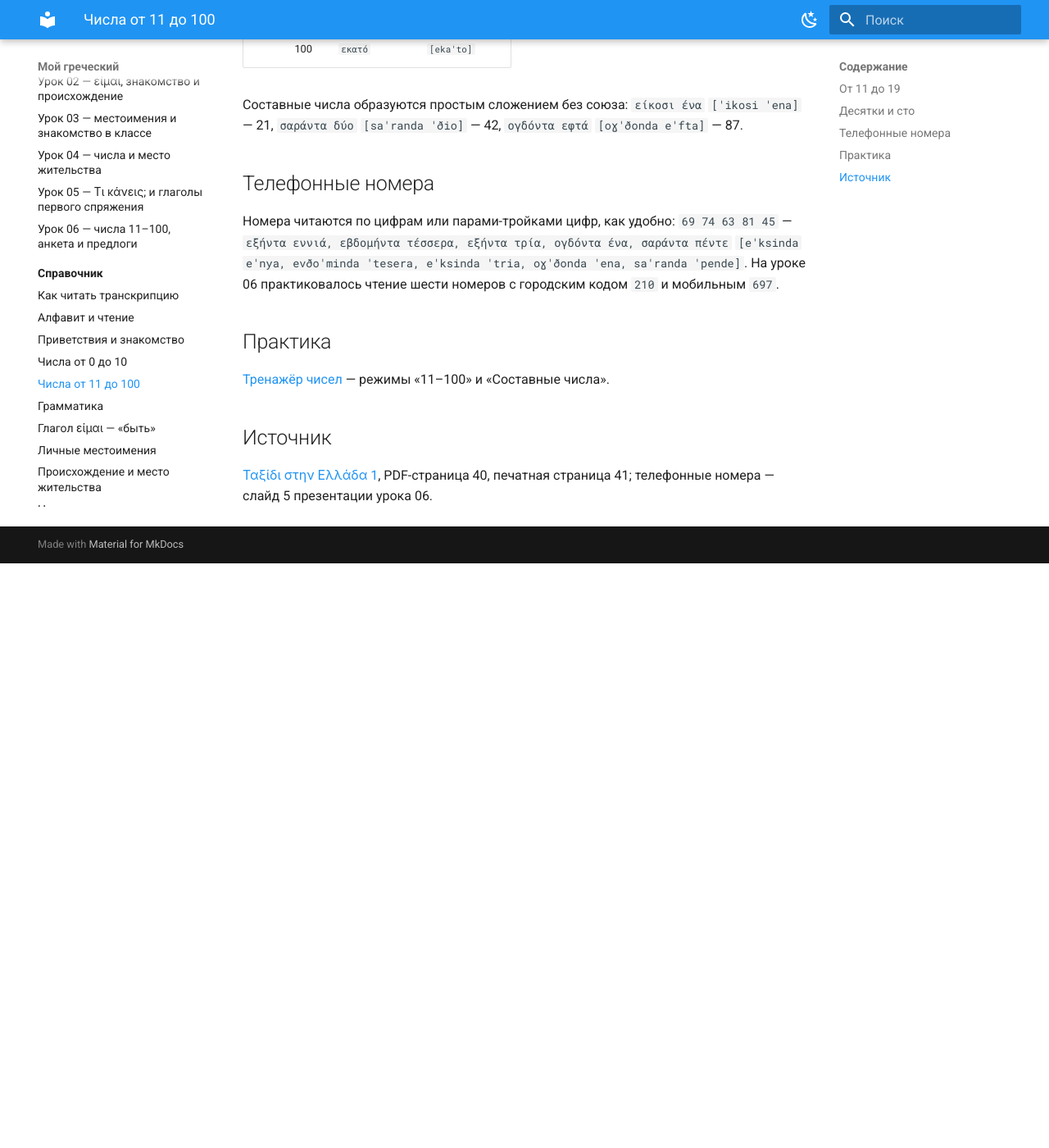
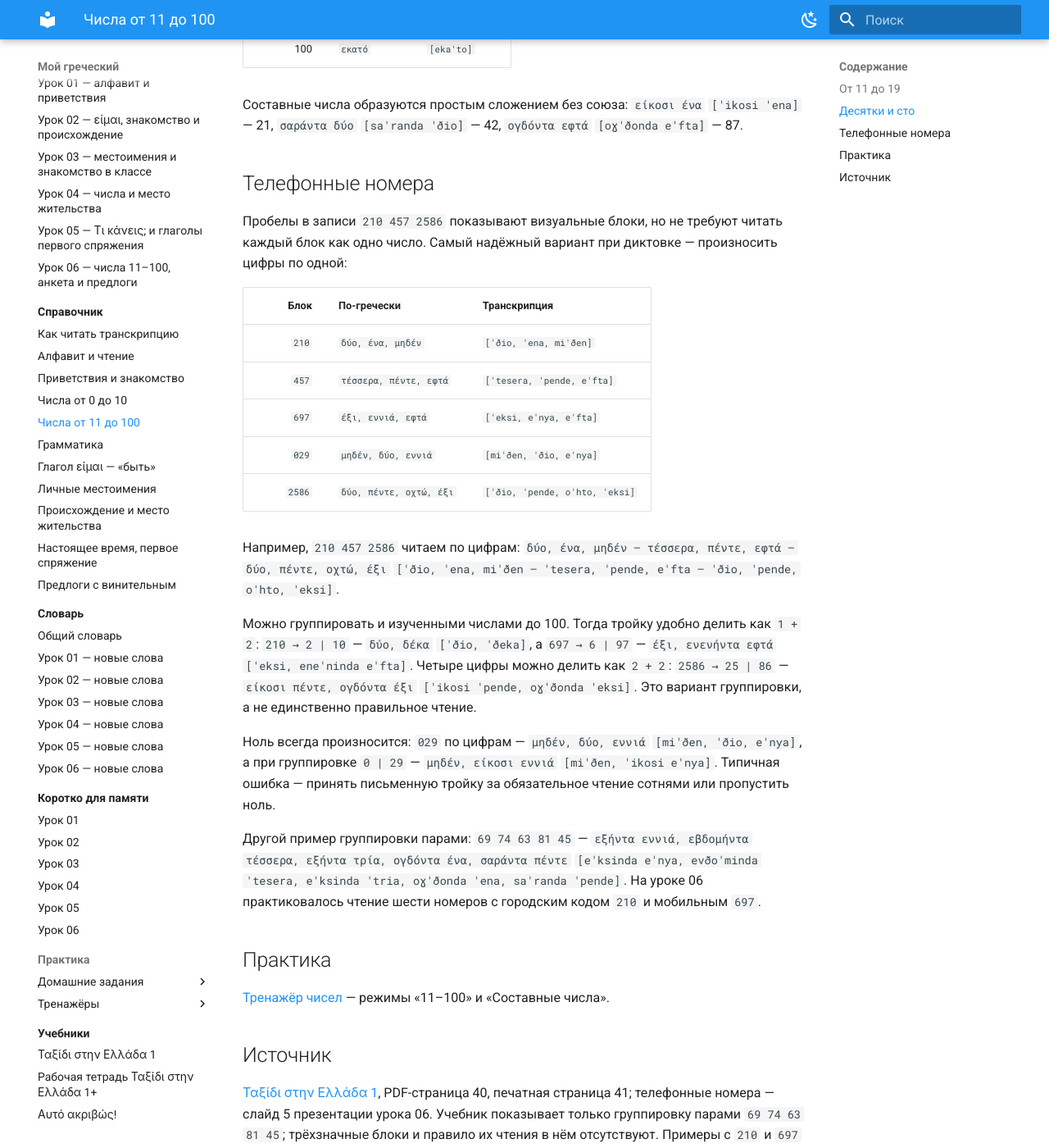
Before and after one commit to arch7tect/Greek, an MkDocs documentation site: the page built from docs/reference/numbers-11-100.md, in a window 1280 px wide and 1400 px high, scrolled down 1407 px. Shown: the whole window at 82% size. Built offline with MkDocs 1.6.1 and Material for MkDocs 9.7.7, drawn with Linux system fonts in a browser that asks for light colours; before the commit the page ends 2094 px from its top, so only the background shows below that; some of the changed text lies outside the part shown.

Commit message:
Explain Greek phone number grouping

```diff
--- a/docs/reference/numbers-11-100.md
+++ b/docs/reference/numbers-11-100.md
@@ -45,7 +45,36 @@
 
 ## Телефонные номера
 
-Номера читаются по цифрам или парами-тройками цифр, как удобно:
+Пробелы в записи `210 457 2586` показывают визуальные блоки, но не требуют
+читать каждый блок как одно число. Самый надёжный вариант при диктовке —
+произносить цифры по одной:
+
+| Блок | По-гречески | Транскрипция |
+|---:|---|---|
+| `210` | `δύο, ένα, μηδέν` | `[ˈðio, ˈena, miˈðen]` |
+| `457` | `τέσσερα, πέντε, εφτά` | `[ˈtesera, ˈpende, eˈfta]` |
+| `697` | `έξι, εννιά, εφτά` | `[ˈeksi, eˈnya, eˈfta]` |
+| `029` | `μηδέν, δύο, εννιά` | `[miˈðen, ˈðio, eˈnya]` |
+| `2586` | `δύο, πέντε, οχτώ, έξι` | `[ˈðio, ˈpende, oˈhto, ˈeksi]` |
+
+Например, `210 457 2586` читаем по цифрам:
+`δύο, ένα, μηδέν — τέσσερα, πέντε, εφτά — δύο, πέντε, οχτώ, έξι`
+`[ˈðio, ˈena, miˈðen — ˈtesera, ˈpende, eˈfta — ˈðio, ˈpende, oˈhto,
+ˈeksi]`.
+
+Можно группировать и изученными числами до 100. Тогда тройку удобно делить как
+`1 + 2`: `210 → 2 | 10` — `δύο, δέκα` `[ˈðio, ˈðeka]`, а `697 → 6 | 97` —
+`έξι, ενενήντα εφτά` `[ˈeksi, eneˈninda eˈfta]`. Четыре цифры можно делить
+как `2 + 2`: `2586 → 25 | 86` — `είκοσι πέντε, ογδόντα έξι`
+`[ˈikosi ˈpende, oɣˈðonda ˈeksi]`. Это вариант группировки, а не единственно
+правильное чтение.
+
+Ноль всегда произносится: `029` по цифрам — `μηδέν, δύο, εννιά`
+`[miˈðen, ˈðio, eˈnya]`, а при группировке `0 | 29` —
+`μηδέν, είκοσι εννιά` `[miˈðen, ˈikosi eˈnya]`. Типичная ошибка — принять
+письменную тройку за обязательное чтение сотнями или пропустить ноль.
+
+Другой пример группировки парами:
 `69 74 63 81 45` — `εξήντα εννιά, εβδομήντα τέσσερα, εξήντα τρία,
 ογδόντα ένα, σαράντα πέντε` `[eˈksinda eˈnya, evðoˈminda ˈtesera, eˈksinda
 ˈtria, oɣˈðonda ˈena, saˈranda ˈpende]`. На уроке 06 практиковалось чтение
@@ -60,3 +89,6 @@
 
 [Ταξίδι στην Ελλάδα 1](../books/taxidi-stin-ellada-1.md), PDF-страница 40,
 печатная страница 41; телефонные номера — слайд 5 презентации урока 06.
+Учебник показывает только группировку парами `69 74 63 81 45`; трёхзначные
+блоки и правило их чтения в нём отсутствуют. Примеры с `210` и `697` взяты из
+презентации, а объяснение вариантов чтения добавлено в wiki.
```
Also changed, not shown: docs/lessons/lesson-06-numbers-and-prepositions.md (+11 -0 lines), docs/memory/lesson-06.md (+11 -0 lines).
